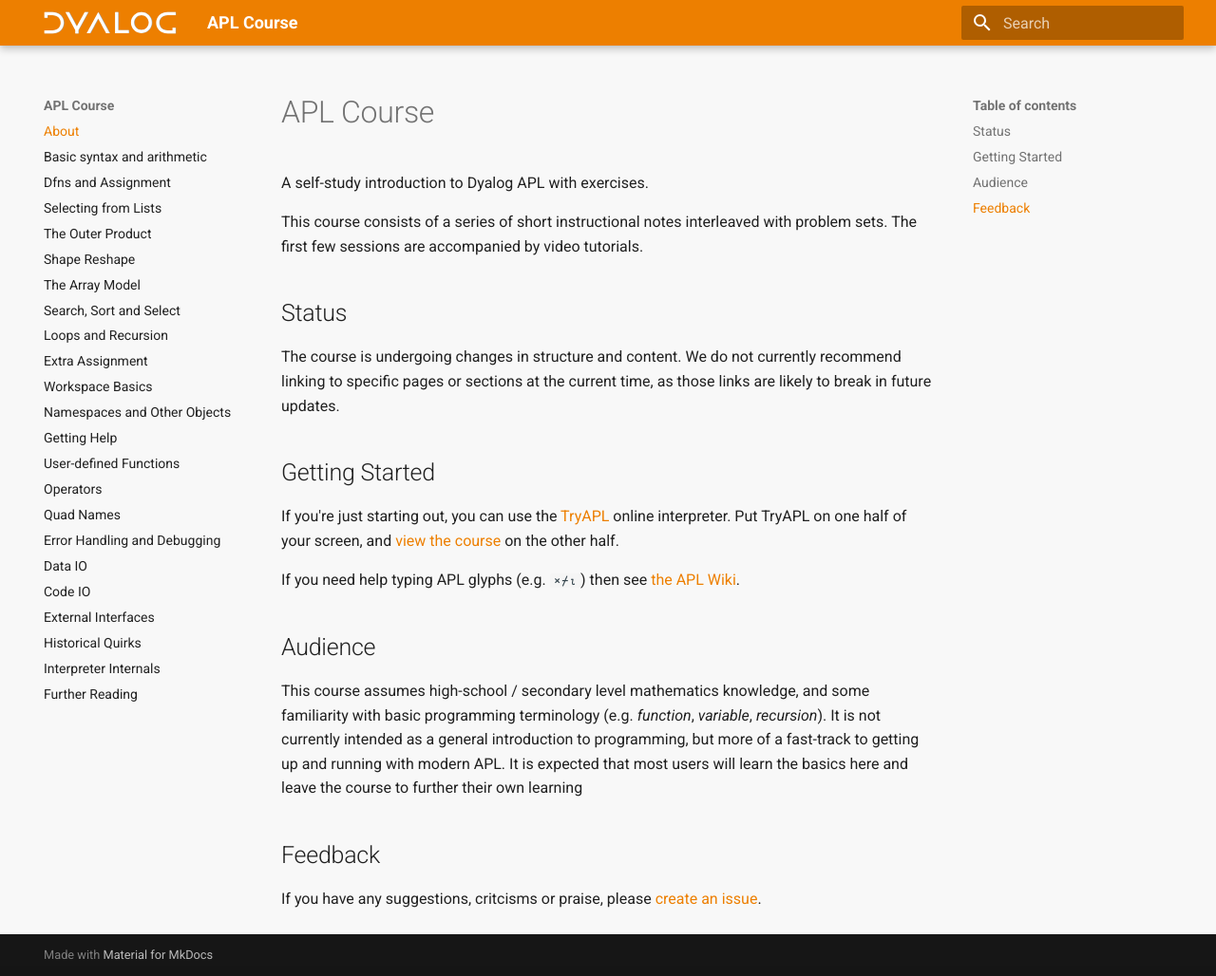
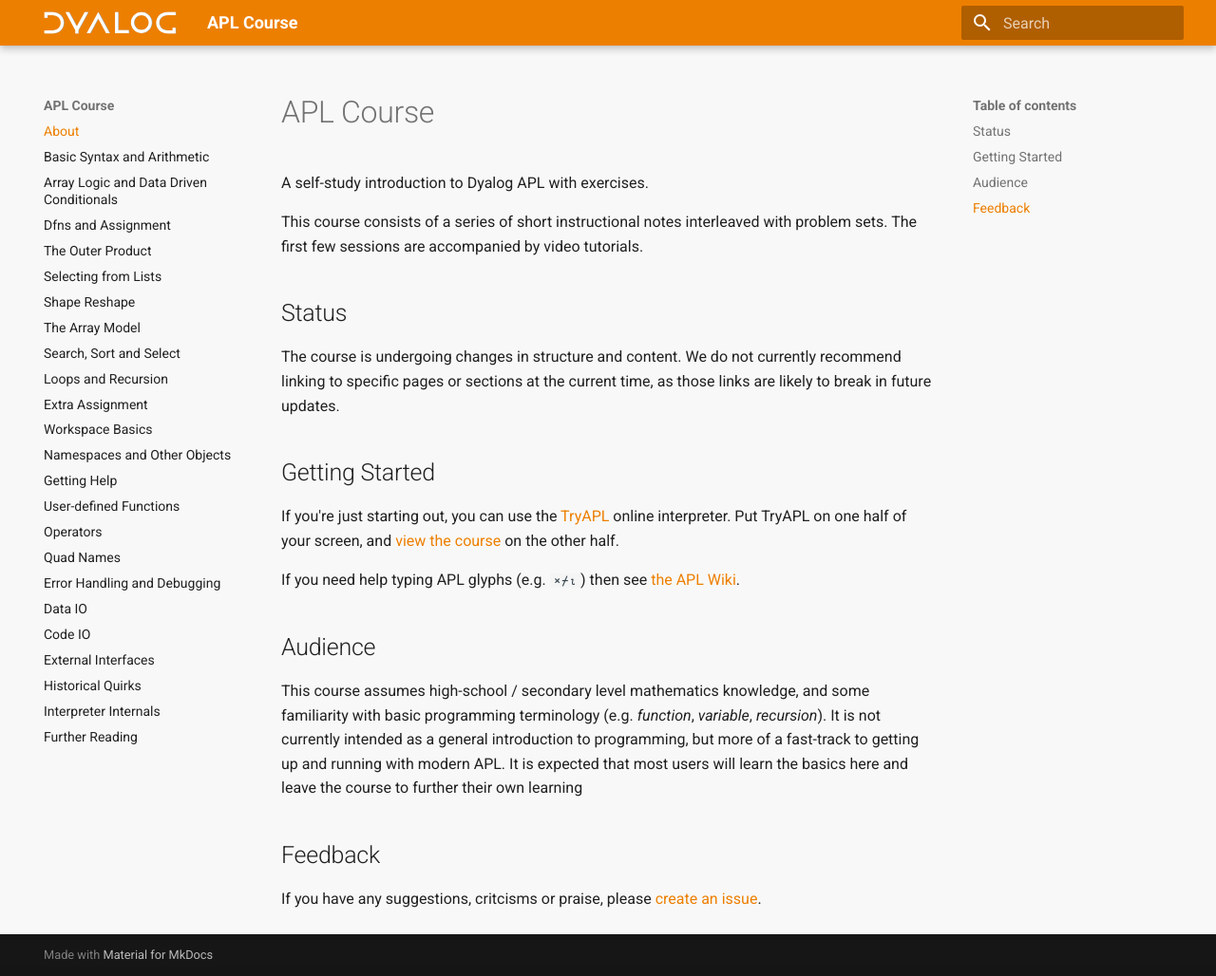
Before and after one commit to Dyalog/APLCourse, an MkDocs documentation site: the page built from docs/index.md, in a window 1280 px wide and 1028 px high. Shown: the whole window at 95% size. Built offline with MkDocs 1.6.1 and Material for MkDocs 9.7.7, drawn with Linux system fonts in a browser that asks for light colours.

Commit message:
trying out different order

```diff
--- a/mkdocs.yml
+++ b/mkdocs.yml
@@ -8,6 +8,7 @@
   - pymdownx.highlight:
       use_pygments: false
   - admonition
+  - pymdownx.extra
   - pymdownx.details
   - pymdownx.superfences
   - abbr
@@ -26,10 +27,11 @@
   - style/main.css
 nav:
   - About: index.md
-  - Basic syntax and arithmetic: basic-syntax-and-arithmetic.md
-  - Dfns and Assignment: Dfns.md
+  - Basic Syntax and Arithmetic: basic-syntax-and-arithmetic.md
+  - Array Logic and Data Driven Conditionals: array-logic-data-driven-conditionals.md
+  - Dfns and Assignment: dfns-and-assignment.md
+  - The Outer Product: outer-product-matrices.md
   - Selecting from Lists: Selecting-from-lists.md
-  - The Outer Product: Outer-product.md
   - Shape Reshape: Shape-Reshape.md
   - The Array Model: Array-model.md
   - Search, Sort and Select: Selecting-from-arrays.md
```
